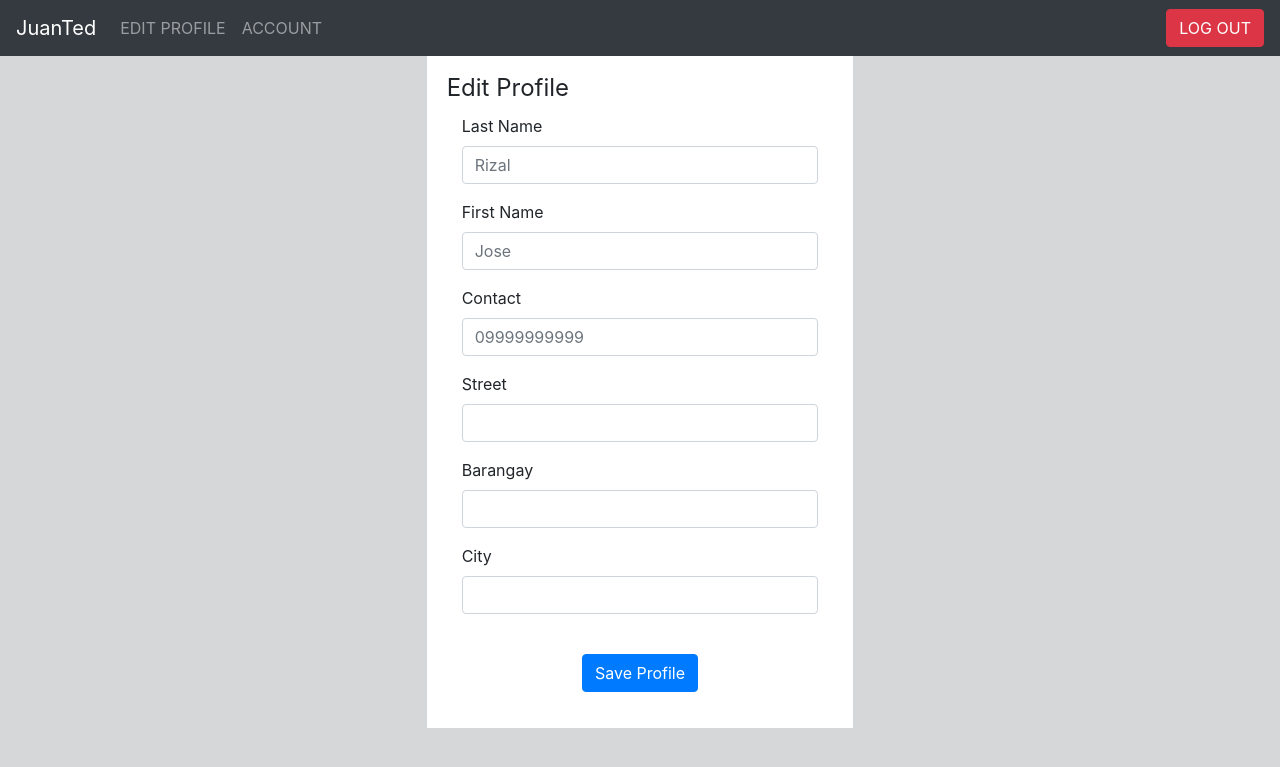
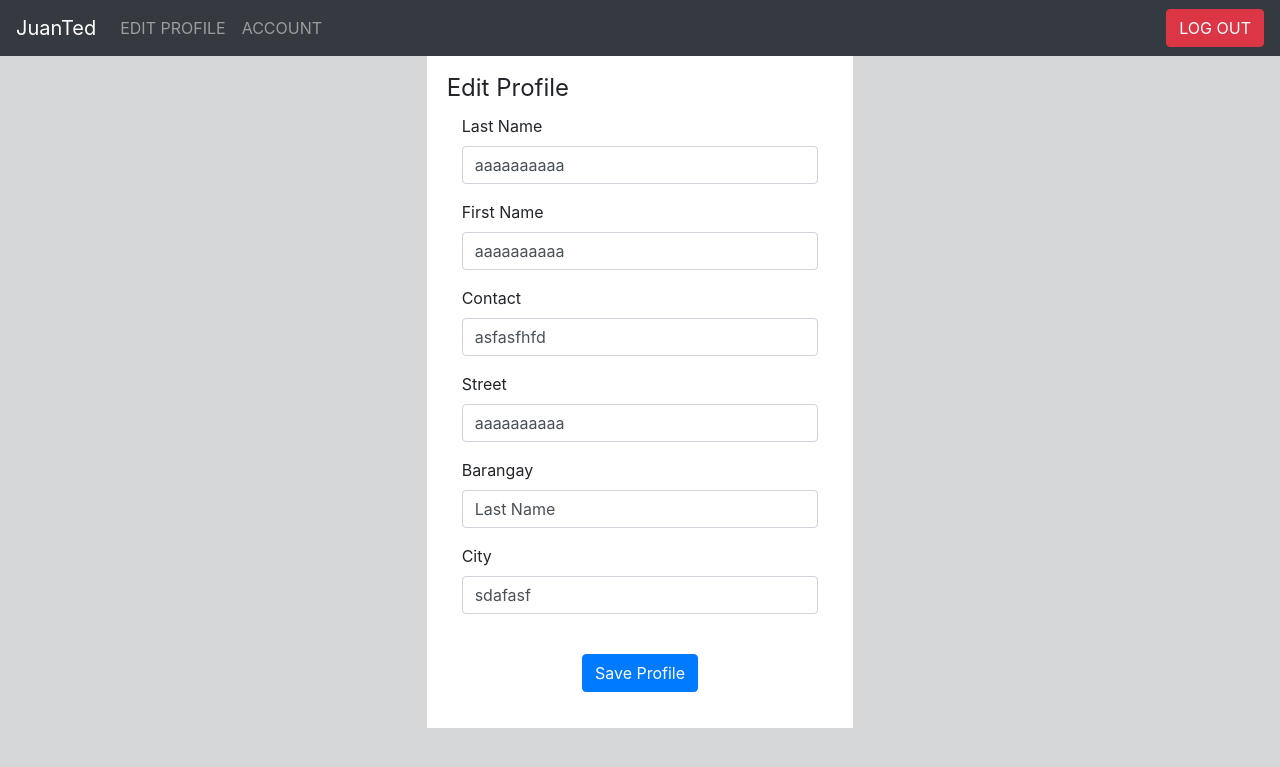
Before and after one commit to bluehacks2018/AIC-kids, a PHP site: page /edit_profile.php in a window 1280 px wide. Shown: the top 767 px of the page. Run offline with PHP 8.4, Linux system fonts and the light colour scheme; the visitor is signed in with stand-in values (Sample User, id 1); data comes from the database, SQL or seed files in the repository.

Commit message:
temporary update

```diff
--- a/edit_profile.php
+++ b/edit_profile.php
@@ -1,3 +1,13 @@
+<?php
+  session_start();
+  $id = $_SESSION['id'];
+  $conn = mysqli_connect('127.0.0.1', 'root', '', 'juanjob');
+  if ($id < 1)
+    header('Location: index.php');
+  $query = "SELECT * FROM provider where provider_id = $id";
+  $result = mysqli_query($conn, $query);
+  $row = mysqli_fetch_assoc($result);
+?>
 <!DOCTYPE html>
 <html>
 <head>
@@ -22,8 +32,7 @@
           <div class="form-group">
             <label class="col-md-12 control-label" for="last_name">Last Name</label>
             <div class="col-md-12">
-            <input id="last_name" name="last_name" type="text" placeholder="Rizal" class="form-control input-md" required="">
-
+            <input id="last_name" name="last_name" value="<?php echo $row["last_name"]; ?>" type="text" placeholder="Rizal" class="form-control input-md" required="">
             </div>
           </div>
 
@@ -31,8 +40,7 @@
           <div class="form-group">
             <label class="col-md-12 control-label" for="first_name">First Name</label>
             <div class="col-md-12">
-            <input id="first_name" name="first_name" type="text" placeholder="Jose" class="form-control input-md" required="">
-
+            <input id="first_name" name="first_name" value="<?php echo $row["first_name"]; ?>" type="text" placeholder="Jose" class="form-control input-md" required="">
             </div>
           </div>
 
@@ -40,8 +48,7 @@
           <div class="form-group">
             <label class="col-md-12 control-label" for="contact">Contact</label>
             <div class="col-md-12">
-            <input id="contact" name="contact" type="text" placeholder="09999999999" class="form-control input-md" required="">
-
+            <input id="contact" name="contact" type="text" value="<?php echo $row["contact"]; ?>" class="form-control input-md" required="">
             </div>
           </div>
 
@@ -49,7 +56,7 @@
           <div class="form-group">
             <label class="col-md-12 control-label" for="street">Street</label>
             <div class="col-md-12">
-            <input id="street" name="street" type="text" placeholder="" class="form-control input-md" required="">
+            <input id="street" name="street" type="text" value="<?php echo $row["street"]; ?>" class="form-control input-md" required="">
 
             </div>
           </div>
@@ -58,7 +65,7 @@
           <div class="form-group">
             <label class="col-md-12 control-label" for="barangay">Barangay</label>
             <div class="col-md-12">
-            <input id="barangay" name="barangay" type="text" placeholder="" class="form-control input-md">
+            <input id="barangay" name="barangay" value="<?php echo $row["brgy"]; ?>" type="text" placeholder="" class="form-control input-md">
 
             </div>
           </div>
@@ -67,7 +74,7 @@
           <div class="form-group">
             <label class="col-md-12 control-label" for="City">City</label>
             <div class="col-md-12">
-            <input id="City" name="City" type="text" placeholder="" class="form-control input-md">
+            <input id="City" name="city" type="text" value="<?php echo $row["city"]; ?>" class="form-control input-md">
 
             </div>
           </div>
```
Also changed, not shown: update.php (added, +18 -0 lines).
